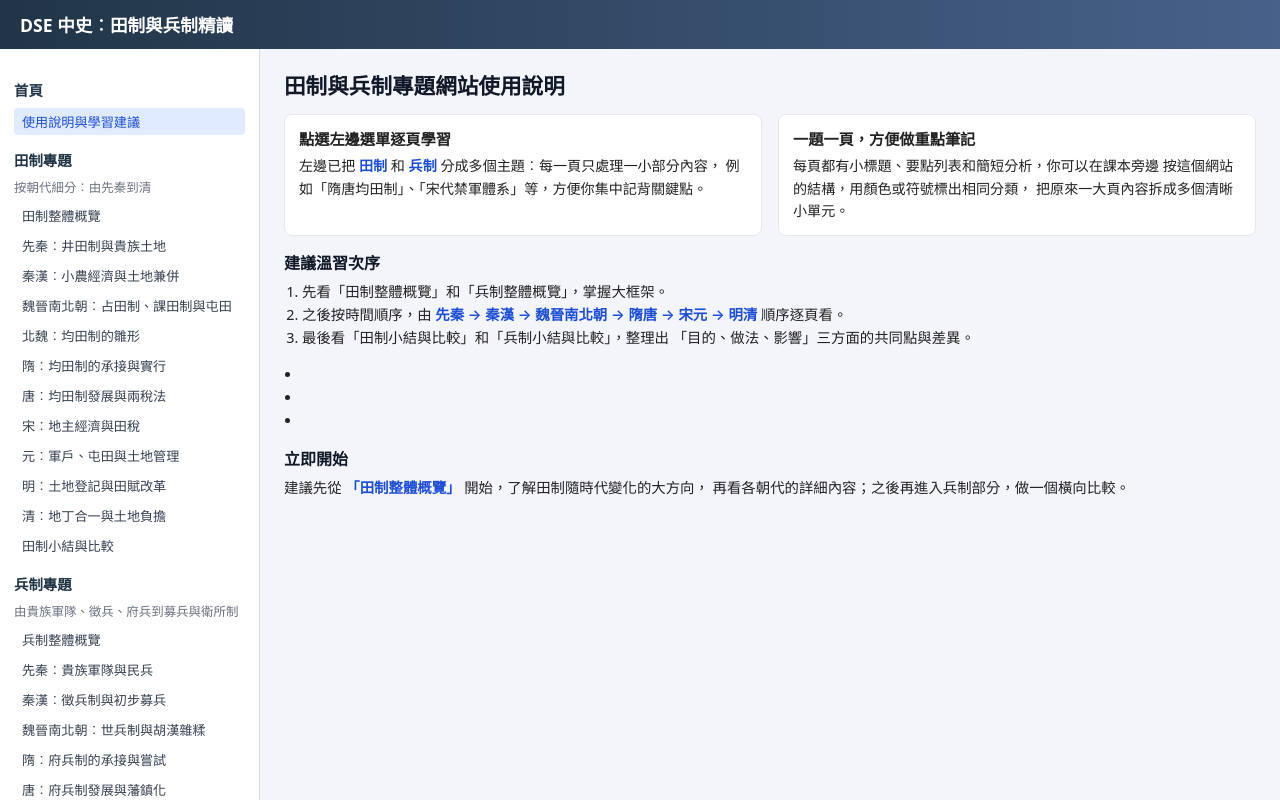
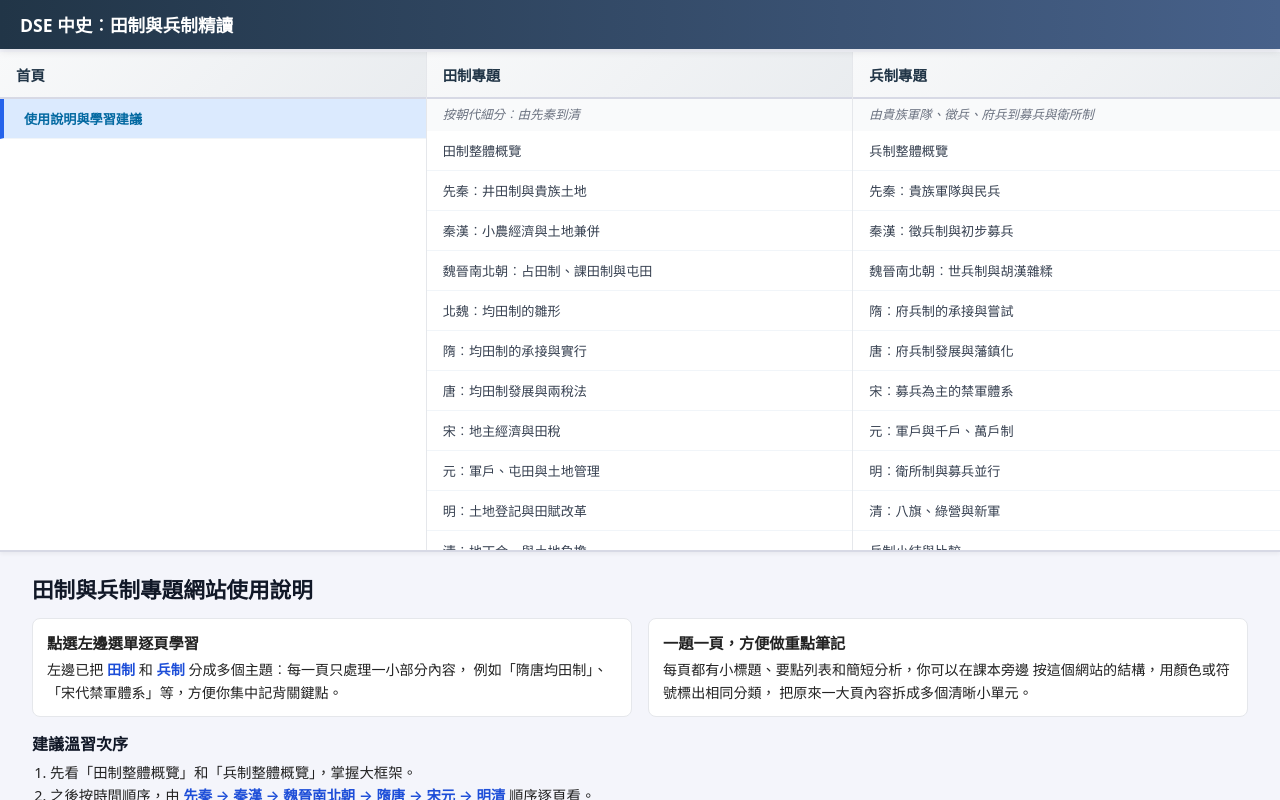
Before and after one commit to skyforexcellence/Skyforexcellence, a Vue app: page / in a window 1280 px wide. Shown: the top 800 px of the page. Built offline with nearby package versions, Linux system fonts and the light colour scheme.

Commit message:
改进导航栏：将左侧导航改为上方汉堡包式响应式导航

```diff
--- a/package.json
+++ b/package.json
@@ -5,14 +5,17 @@
   "scripts": {
     "dev": "vite",
     "build": "vite build",
-    "preview": "vite preview"
+    "preview": "vite preview",
+    "deploy": "gh-pages -d dist"
   },
+  "homepage": "https://skyforexcellence.github.io/Skyforexcellence",
   "dependencies": {
     "vue": "^3.5.0",
     "vue-router": "^4.4.0"
   },
   "devDependencies": {
     "@vitejs/plugin-vue": "^5.0.0",
+    "gh-pages": "^6.3.0",
     "vite": "^5.0.0"
   }
 }
--- a/src/App.vue
+++ b/src/App.vue
@@ -1,174 +1,124 @@
 <template>
   <div class="layout-root">
     <header class="layout-header">
-      <div>
-        <div class="layout-header-title">
+      <button class="hamburger-btn" @click="toggleMenu" :class="{ 'active': menuOpen }">
+        <span></span>
+        <span></span>
+        <span></span>
+      </button>
+      <div class="header-title">
         DSE 中史︰田制與兵制精讀
       </div>
-        <div class="layout-header-sub">
+    </header>
 
-        </div>
-      </div>
-      <div class="layout-header-sub">
-
-      </div>
-    </header>
-    <main class="layout-main">
-      <aside class="layout-side">
+    <!-- 顶部导航栏 -->
+    <nav class="top-nav" :class="{ 'open': menuOpen }">
       <div class="nav-group">
-          <div class="nav-group-title">
-            首頁
-          </div>
-          <ul class="nav-link-list">
-            <li class="nav-link-item">
-              <RouterLink to="/" class="nav-link" active-class="nav-link-active">
+        <div class="nav-group-title">首頁</div>
+        <RouterLink to="/" class="nav-link" active-class="nav-link-active" @click="closeMenu">
           使用說明與學習建議
         </RouterLink>
-            </li>
-          </ul>
       </div>
+
       <div class="nav-group">
-          <div class="nav-group-title">
-            田制專題
-          </div>
-          <div class="nav-group-description">
-            按朝代細分︰由先秦到清
-          </div>
-          <ul class="nav-link-list">
-            <li class="nav-link-item">
-              <RouterLink to="/tian/overview" class="nav-link" active-class="nav-link-active">
+        <div class="nav-group-title">田制專題</div>
+        <div class="nav-group-description">按朝代細分︰由先秦到清</div>
+        <RouterLink to="/tian/overview" class="nav-link" active-class="nav-link-active" @click="closeMenu">
           田制整體概覽
         </RouterLink>
-            </li>
-            <li class="nav-link-item">
-              <RouterLink to="/tian/pre-qin" class="nav-link" active-class="nav-link-active">
+        <RouterLink to="/tian/pre-qin" class="nav-link" active-class="nav-link-active" @click="closeMenu">
           先秦︰井田制與貴族土地
         </RouterLink>
-            </li>
-            <li class="nav-link-item">
-              <RouterLink to="/tian/qin-han" class="nav-link" active-class="nav-link-active">
+        <RouterLink to="/tian/qin-han" class="nav-link" active-class="nav-link-active" @click="closeMenu">
           秦漢︰小農經濟與土地兼併
         </RouterLink>
-            </li>
-            <li class="nav-link-item">
-              <RouterLink to="/tian/wei-jin" class="nav-link" active-class="nav-link-active">
+        <RouterLink to="/tian/wei-jin" class="nav-link" active-class="nav-link-active" @click="closeMenu">
           魏晉南北朝︰占田制、課田制與屯田
         </RouterLink>
-            </li>
-            <li class="nav-link-item">
-              <RouterLink to="/tian/bei-wei" class="nav-link" active-class="nav-link-active">
+        <RouterLink to="/tian/bei-wei" class="nav-link" active-class="nav-link-active" @click="closeMenu">
           北魏︰均田制的雛形
         </RouterLink>
-            </li>
-            <li class="nav-link-item">
-              <RouterLink to="/tian/sui" class="nav-link" active-class="nav-link-active">
+        <RouterLink to="/tian/sui" class="nav-link" active-class="nav-link-active" @click="closeMenu">
           隋︰均田制的承接與實行
         </RouterLink>
-            </li>
-            <li class="nav-link-item">
-              <RouterLink to="/tian/tang" class="nav-link" active-class="nav-link-active">
+        <RouterLink to="/tian/tang" class="nav-link" active-class="nav-link-active" @click="closeMenu">
           唐︰均田制發展與兩稅法
         </RouterLink>
-            </li>
-            <li class="nav-link-item">
-              <RouterLink to="/tian/song" class="nav-link" active-class="nav-link-active">
+        <RouterLink to="/tian/song" class="nav-link" active-class="nav-link-active" @click="closeMenu">
           宋︰地主經濟與田稅
         </RouterLink>
-            </li>
-            <li class="nav-link-item">
-              <RouterLink to="/tian/yuan" class="nav-link" active-class="nav-link-active">
+        <RouterLink to="/tian/yuan" class="nav-link" active-class="nav-link-active" @click="closeMenu">
           元︰軍戶、屯田與土地管理
         </RouterLink>
-            </li>
-            <li class="nav-link-item">
-              <RouterLink to="/tian/ming" class="nav-link" active-class="nav-link-active">
+        <RouterLink to="/tian/ming" class="nav-link" active-class="nav-link-active" @click="closeMenu">
           明︰土地登記與田賦改革
         </RouterLink>
-            </li>
-            <li class="nav-link-item">
-              <RouterLink to="/tian/qing" class="nav-link" active-class="nav-link-active">
+        <RouterLink to="/tian/qing" class="nav-link" active-class="nav-link-active" @click="closeMenu">
           清︰地丁合一與土地負擔
         </RouterLink>
-            </li>
-            <li class="nav-link-item">
-              <RouterLink to="/tian/summary" class="nav-link" active-class="nav-link-active">
+        <RouterLink to="/tian/summary" class="nav-link" active-class="nav-link-active" @click="closeMenu">
           田制小結與比較
         </RouterLink>
-            </li>
-          </ul>
       </div>
+
       <div class="nav-group">
-          <div class="nav-group-title">
-            兵制專題
-          </div>
-          <div class="nav-group-description">
-            由貴族軍隊、徵兵、府兵到募兵與衛所制
-          </div>
-          <ul class="nav-link-list">
-            <li class="nav-link-item">
-              <RouterLink to="/bing/overview" class="nav-link" active-class="nav-link-active">
+        <div class="nav-group-title">兵制專題</div>
+        <div class="nav-group-description">由貴族軍隊、徵兵、府兵到募兵與衛所制</div>
+        <RouterLink to="/bing/overview" class="nav-link" active-class="nav-link-active" @click="closeMenu">
           兵制整體概覽
         </RouterLink>
-            </li>
-            <li class="nav-link-item">
-              <RouterLink to="/bing/pre-qin" class="nav-link" active-class="nav-link-active">
+        <RouterLink to="/bing/pre-qin" class="nav-link" active-class="nav-link-active" @click="closeMenu">
           先秦︰貴族軍隊與民兵
         </RouterLink>
-            </li>
-            <li class="nav-link-item">
-              <RouterLink to="/bing/qin-han" class="nav-link" active-class="nav-link-active">
+        <RouterLink to="/bing/qin-han" class="nav-link" active-class="nav-link-active" @click="closeMenu">
           秦漢︰徵兵制與初步募兵
         </RouterLink>
-            </li>
-            <li class="nav-link-item">
-              <RouterLink to="/bing/wei-jin" class="nav-link" active-class="nav-link-active">
+        <RouterLink to="/bing/wei-jin" class="nav-link" active-class="nav-link-active" @click="closeMenu">
           魏晉南北朝︰世兵制與胡漢雜糅
         </RouterLink>
-            </li>
-            <li class="nav-link-item">
-              <RouterLink to="/bing/sui" class="nav-link" active-class="nav-link-active">
+        <RouterLink to="/bing/sui" class="nav-link" active-class="nav-link-active" @click="closeMenu">
           隋︰府兵制的承接與嘗試
         </RouterLink>
-            </li>
-            <li class="nav-link-item">
-              <RouterLink to="/bing/tang" class="nav-link" active-class="nav-link-active">
+        <RouterLink to="/bing/tang" class="nav-link" active-class="nav-link-active" @click="closeMenu">
           唐︰府兵制發展與藩鎮化
         </RouterLink>
-            </li>
-            <li class="nav-link-item">
-              <RouterLink to="/bing/song" class="nav-link" active-class="nav-link-active">
+        <RouterLink to="/bing/song" class="nav-link" active-class="nav-link-active" @click="closeMenu">
           宋︰募兵為主的禁軍體系
         </RouterLink>
-            </li>
-            <li class="nav-link-item">
-              <RouterLink to="/bing/yuan" class="nav-link" active-class="nav-link-active">
+        <RouterLink to="/bing/yuan" class="nav-link" active-class="nav-link-active" @click="closeMenu">
           元︰軍戶與千戶、萬戶制
         </RouterLink>
-            </li>
-            <li class="nav-link-item">
-              <RouterLink to="/bing/ming" class="nav-link" active-class="nav-link-active">
+        <RouterLink to="/bing/ming" class="nav-link" active-class="nav-link-active" @click="closeMenu">
           明︰衛所制與募兵並行
         </RouterLink>
-            </li>
-            <li class="nav-link-item">
-              <RouterLink to="/bing/qing" class="nav-link" active-class="nav-link-active">
+        <RouterLink to="/bing/qing" class="nav-link" active-class="nav-link-active" @click="closeMenu">
           清︰八旗、綠營與新軍
         </RouterLink>
-            </li>
-            <li class="nav-link-item">
-              <RouterLink to="/bing/summary" class="nav-link" active-class="nav-link-active">
+        <RouterLink to="/bing/summary" class="nav-link" active-class="nav-link-active" @click="closeMenu">
           兵制小結與比較
         </RouterLink>
-            </li>
-          </ul>
       </div>
-      </aside>
-      <section class="layout-content">
+    </nav>
+
+    <!-- 遮罩层 -->
+    <div class="overlay" :class="{ 'open': menuOpen }" @click="closeMenu"></div>
+
+    <main class="layout-content">
       <RouterView />
-      </section>
     </main>
   </div>
 </template>
 
 <script setup>
+import { ref } from 'vue'
+
+const menuOpen = ref(false)
+
+const toggleMenu = () => {
+  menuOpen.value = !menuOpen.value
+}
+
+const closeMenu = () => {
+  menuOpen.value = false
+}
 </script>
--- a/src/styles.css
+++ b/src/styles.css
@@ -14,89 +14,197 @@ body {
   min-height: 100vh;
 }
 
+/* 布局 */
 .layout-root {
-  display: grid;
-  grid-template-rows: auto 1fr;
+  display: flex;
+  flex-direction: column;
   min-height: 100vh;
 }
 
+/* 顶部标题栏 */
 .layout-header {
   background: linear-gradient(90deg, #213547, #47618a);
   color: #fff;
   padding: 12px 20px;
   display: flex;
   align-items: center;
-  justify-content: space-between;
+  position: sticky;
+  top: 0;
+  z-index: 1000;
+  box-shadow: 0 2px 8px rgba(0, 0, 0, 0.1);
 }
 
-.layout-header-title {
+.header-title {
   font-size: 1.1rem;
   font-weight: 600;
+  flex: 1;
+  text-align: center;
 }
 
-.layout-header-sub {
-  font-size: 0.85rem;
-  opacity: 0.85;
+/* 汉堡包按钮 */
+.hamburger-btn {
+  width: 30px;
+  height: 24px;
+  background: none;
+  border: none;
+  cursor: pointer;
+  display: flex;
+  flex-direction: column;
+  justify-content: space-between;
+  padding: 0;
+  z-index: 1001;
 }
 
-.layout-main {
-  display: grid;
-  grid-template-columns: 260px 1fr;
-  min-height: 0;
+.hamburger-btn span {
+  display: block;
+  width: 100%;
+  height: 3px;
+  background-color: #fff;
+  border-radius: 2px;
+  transition: all 0.3s ease;
 }
 
-.layout-side {
-  background: #ffffff;
-  border-right: 1px solid #d7d9e5;
-  padding: 16px 14px;
-  overflow-y: auto;
+.hamburger-btn.active span:nth-child(1) {
+  transform: rotate(45deg) translate(5px, 6px);
 }
 
-.layout-content {
-  padding: 20px 24px 28px;
-  overflow-y: auto;
+.hamburger-btn.active span:nth-child(2) {
+  opacity: 0;
 }
 
+.hamburger-btn.active span:nth-child(3) {
+  transform: rotate(-45deg) translate(5px, -6px);
+}
+
+/* 顶部导航栏 */
+.top-nav {
+  background: #ffffff;
+  border-bottom: 2px solid #d7d9e5;
+  padding: 0;
+  display: none;
+  grid-template-columns: repeat(3, 1fr);
+  gap: 0;
+  position: sticky;
+  top: 52px;
+  z-index: 999;
+  box-shadow: 0 2px 4px rgba(0, 0, 0, 0.05);
+}
+
+.top-nav.open {
+  display: grid;
+}
+
+/* 导航分组 */
+.top-nav .nav-group {
+  border-right: 1px solid #e5e7eb;
+  padding: 0;
+}
+
+.top-nav .nav-group:last-child {
+  border-right: none;
+}
+
+/* 导航标题 */
 .nav-group-title {
   font-size: 0.9rem;
   font-weight: 600;
   color: #213547;
-  margin: 14px 0 8px;
+  margin: 0;
+  padding: 12px 16px;
+  background: linear-gradient(135deg, #f8f9fa 0%, #e9ecef 100%);
+  border-bottom: 2px solid #d7d9e5;
 }
 
 .nav-group-description {
   font-size: 0.78rem;
   color: #6b7280;
-  margin-bottom: 6px;
+  padding: 6px 16px 8px;
+  background: #f9fafb;
+  font-style: italic;
 }
 
-.nav-link-list {
-  list-style: none;
-  margin-bottom: 10px;
+/* 导航链接 */
+.top-nav .nav-link {
+  display: block;
+  font-size: 0.82rem;
+  padding: 10px 16px;
+  border-bottom: 1px solid #f1f5f9;
+  color: #374151;
+  text-decoration: none;
+  transition: all 0.2s ease;
 }
 
-.nav-link-item {
-  margin-bottom: 3px;
+.top-nav .nav-link:hover {
+  background-color: #f0f9ff;
+  color: #0369a1;
+  padding-left: 20px;
 }
 
-.nav-link {
-  display: block;
-  font-size: 0.82rem;
-  padding: 4px 8px;
-  border-radius: 4px;
-  color: #374151;
-  text-decoration: none;
+.top-nav .nav-link-active {
+  background-color: #dbeafe;
+  color: #0369a1;
+  font-weight: 600;
+  padding-left: 20px;
+  border-left: 4px solid #2563eb;
 }
 
-.nav-link-active {
-  background-color: #e0ebff;
-  color: #1d4ed8;
+.top-nav .nav-link:first-of-type {
+  border-top: none;
 }
 
-.nav-link:hover {
-  background-color: #f1f5f9;
+/* 遮罩层 */
+.overlay {
+  display: none;
+  position: fixed;
+  top: 0;
+  left: 0;
+  width: 100%;
+  height: 100%;
+  background: rgba(0, 0, 0, 0.5);
+  z-index: 998;
 }
 
+.overlay.open {
+  display: block;
+}
+
+/* 内容区域 */
+.layout-content {
+  flex: 1;
+  padding: 20px 24px 28px;
+  overflow-y: auto;
+}
+
+/* 响应式设计 - 平板 */
+@media (min-width: 769px) {
+  .top-nav {
+    display: grid;
+    max-height: 400px;
+    overflow-y: auto;
+  }
+
+  .hamburger-btn {
+    display: none;
+  }
+
+  .header-title {
+    text-align: left;
+  }
+}
+
+/* 响应式设计 - 桌面 */
+@media (min-width: 1200px) {
+  .top-nav {
+    max-height: 500px;
+    overflow-y: auto;
+  }
+
+  .layout-content {
+    padding: 24px 32px 32px;
+  }
+}
+
+/* 页面内容样式 */
 .page-title {
   font-size: 1.35rem;
   font-weight: 600;
@@ -237,3 +345,25 @@ body {
 .comparison-table thead th:first-child {
   background: linear-gradient(90deg, #213547, #47618a);
 }
+
+/* 滚动条美化 */
+.top-nav::-webkit-scrollbar,
+.layout-content::-webkit-scrollbar {
+  width: 8px;
+}
+
+.top-nav::-webkit-scrollbar-track,
+.layout-content::-webkit-scrollbar-track {
+  background: #f1f1f1;
+}
+
+.top-nav::-webkit-scrollbar-thumb,
+.layout-content::-webkit-scrollbar-thumb {
+  background: #888;
+  border-radius: 4px;
+}
+
+.top-nav::-webkit-scrollbar-thumb:hover,
+.layout-content::-webkit-scrollbar-thumb:hover {
+  background: #555;
+}
--- a/vite.config.mjs
+++ b/vite.config.mjs
@@ -3,6 +3,7 @@ import vue from "@vitejs/plugin-vue";
 
 export default defineConfig({
   plugins: [vue()],
+  base: '/Skyforexcellence/',
   server: {
     port: 4900
   }
```
Also changed, not shown: 1 other file (tests, documents, lock files or other folders). Lines whose indentation alone changed are shown as unchanged.
